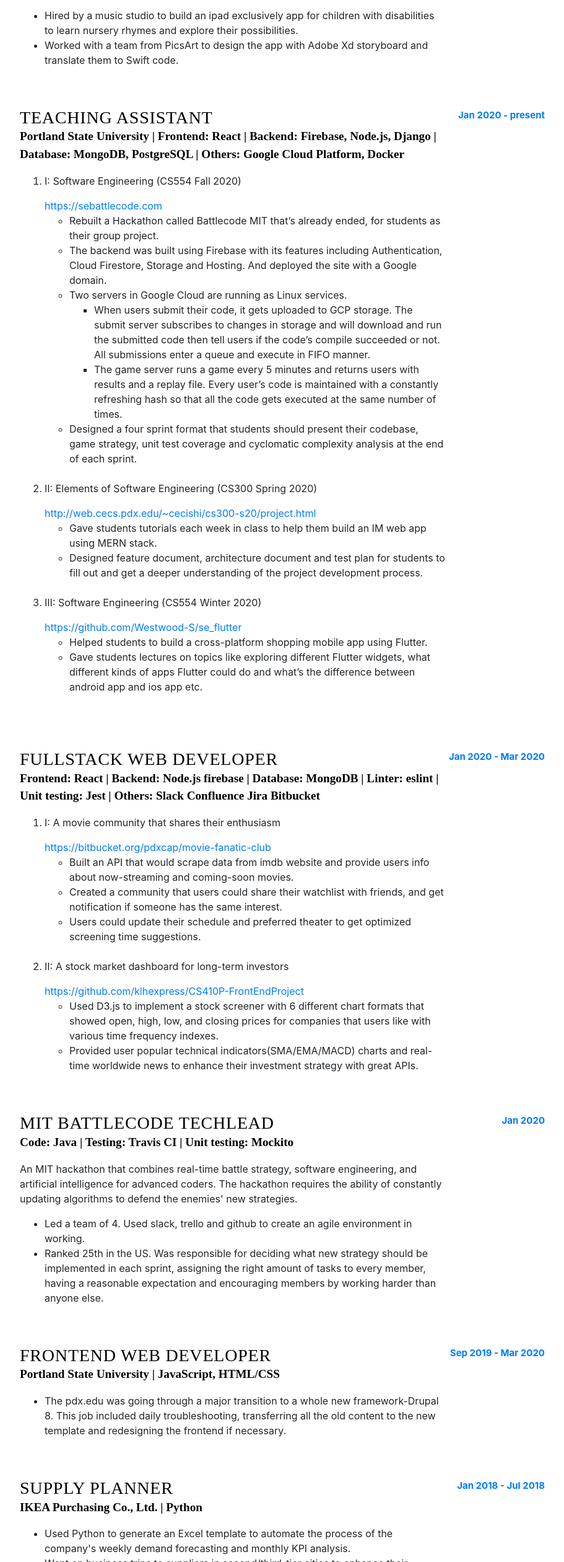
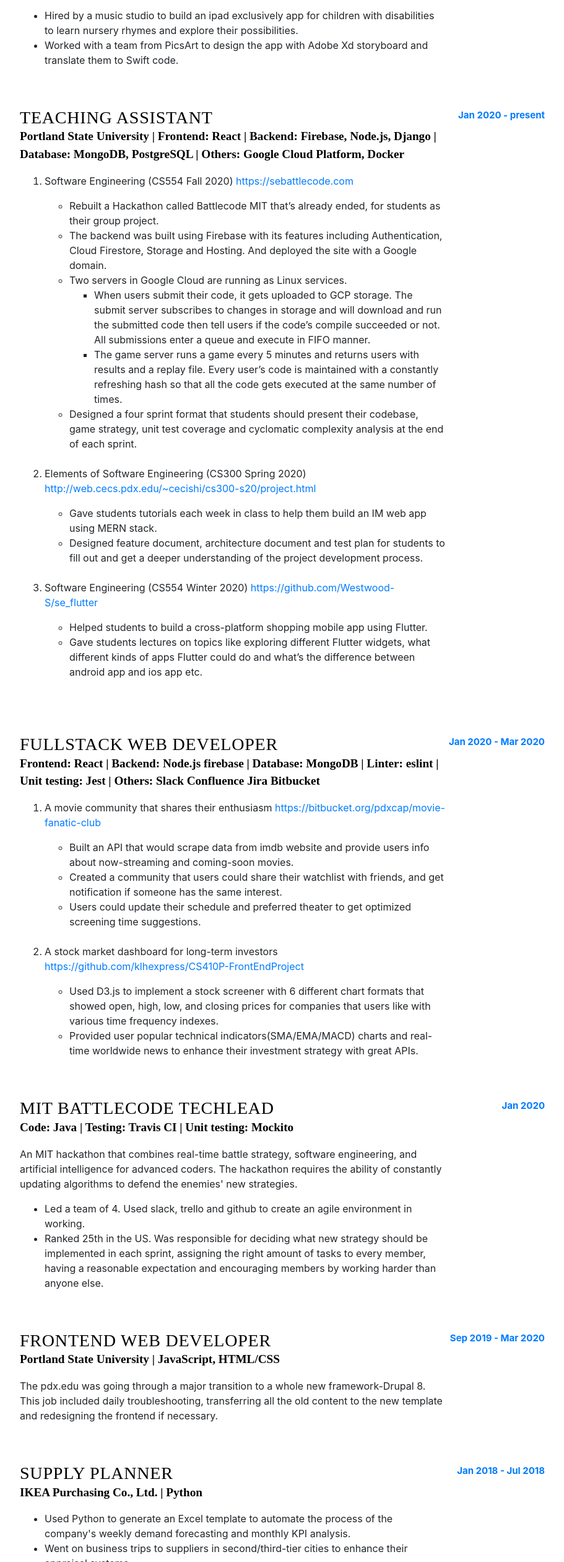
Before and after one commit to Westwood-S/resume, a website with bundled scripts: page index.html in a window 1280 px wide. Shown: the part 1036-3556 px from the top of the page at 62% size, without its empty margins (320-1231 px from the left). Built offline with nearby package versions, Linux system fonts and the light colour scheme.

Commit message:
Update index.html

```diff
--- a/index.html
+++ b/index.html
@@ -96,8 +96,7 @@
                 <div class="subheading mb-3">Portland State University | Frontend: React | Backend: Firebase, Node.js, Django | Database: MongoDB, PostgreSQL | Others: Google Cloud Platform, Docker</div>
                 <ol>
                   <li>
-                    <p>I: Software Engineering (CS554 Fall 2020)</p>
-                    <a href="https://sebattlecode.com">https://sebattlecode.com</a>
+                    <p>Software Engineering (CS554 Fall 2020)  <a href="https://sebattlecode.com">https://sebattlecode.com</a></p>
                     <ul>
                       <li>Rebuilt a Hackathon called Battlecode MIT that’s already ended, for students as their group project.</li>
                       <li>The backend was built using Firebase with its features including Authentication, Cloud Firestore, Storage and Hosting. And deployed the site with a Google domain.</li>
@@ -111,16 +110,14 @@
                     </ul>
                   </li><br>
                   <li>
-                    <p>II: Elements of Software Engineering (CS300 Spring 2020)</p>
-                    <a href="http://web.cecs.pdx.edu/~cecishi/cs300-s20/project.html">http://web.cecs.pdx.edu/~cecishi/cs300-s20/project.html</a>
+                    <p>Elements of Software Engineering (CS300 Spring 2020)  <a href="http://web.cecs.pdx.edu/~cecishi/cs300-s20/project.html">http://web.cecs.pdx.edu/~cecishi/cs300-s20/project.html</a></p>
                     <ul>
                       <li>Gave students tutorials each week in class to help them build an IM web app using MERN stack.</li>
                       <li>Designed feature document, architecture document and test plan for students to fill out and get a deeper understanding of the project development process.</li>
                     </ul>
                   </li><br>
                   <li>
-                    <p>III: Software Engineering (CS554 Winter 2020)</p>
-                    <a href="https://github.com/Westwood-S/se_flutter">https://github.com/Westwood-S/se_flutter</a>
+                    <p>Software Engineering (CS554 Winter 2020)  <a href="https://github.com/Westwood-S/se_flutter">https://github.com/Westwood-S/se_flutter</a></p>
                     <ul>
                       <li>Helped students to build a cross-platform shopping mobile app using Flutter.</li>
                       <li>Gave students lectures on topics like exploring different Flutter widgets, what different kinds of apps Flutter could do and what’s the difference between android app and ios app etc.</li>
@@ -139,8 +136,7 @@
                 <div class="subheading mb-3">Frontend: React | Backend: Node.js firebase | Database: MongoDB | Linter: eslint | Unit testing: Jest | Others: Slack Confluence Jira Bitbucket</div>
                 <ol>
                   <li>
-                    <p>I: A movie community that shares their enthusiasm</p>
-                    <a href="https://bitbucket.org/pdxcap/movie-fanatic-club">https://bitbucket.org/pdxcap/movie-fanatic-club</a>
+                    <p>A movie community that shares their enthusiasm  <a href="https://bitbucket.org/pdxcap/movie-fanatic-club">https://bitbucket.org/pdxcap/movie-fanatic-club</a></p>
                     <ul>
                       <li>Built an API that would scrape data from imdb website and provide users info about now-streaming and coming-soon movies.</li>
                       <li>Created a community that users could share their watchlist with friends, and get notification if someone has the same interest.</li>
@@ -148,8 +144,7 @@
                     </ul>
                   </li><br>
                   <li>
-                    <p>II: A stock market dashboard for long-term investors</p>
-                    <a href="https://github.com/klhexpress/CS410P-FrontEndProject">https://github.com/klhexpress/CS410P-FrontEndProject</a>
+                    <p>A stock market dashboard for long-term investors  <a href="https://github.com/klhexpress/CS410P-FrontEndProject">https://github.com/klhexpress/CS410P-FrontEndProject</a></p>
                     <ul>
                       <li>Used D3.js to implement a stock screener with 6 different chart formats that showed open, high, low, and closing prices for companies that users like with various time frequency indexes.</li>
                       <li>Provided user popular technical indicators(SMA/EMA/MACD) charts and real-time worldwide news to enhance their investment strategy with great APIs.</li>
@@ -181,9 +176,7 @@
               <div class="resume-content">
                 <h3 class="mb-0">Frontend Web Developer</h3>
                 <div class="subheading mb-3">Portland State University | JavaScript, HTML/CSS</div>
-                <ul>
-                  <li>The pdx.edu was going through a major transition to a whole new framework-Drupal 8. This job included daily troubleshooting, transferring all the old content to the new template and redesigning the frontend if necessary.</li>
-                </ul>
+                <p>The pdx.edu was going through a major transition to a whole new framework-Drupal 8. This job included daily troubleshooting, transferring all the old content to the new template and redesigning the frontend if necessary.</p>
               </div>
               <div class="resume-date text-md-right">
                 <span class="text-primary">Sep 2019 - Mar 2020</span>
```
